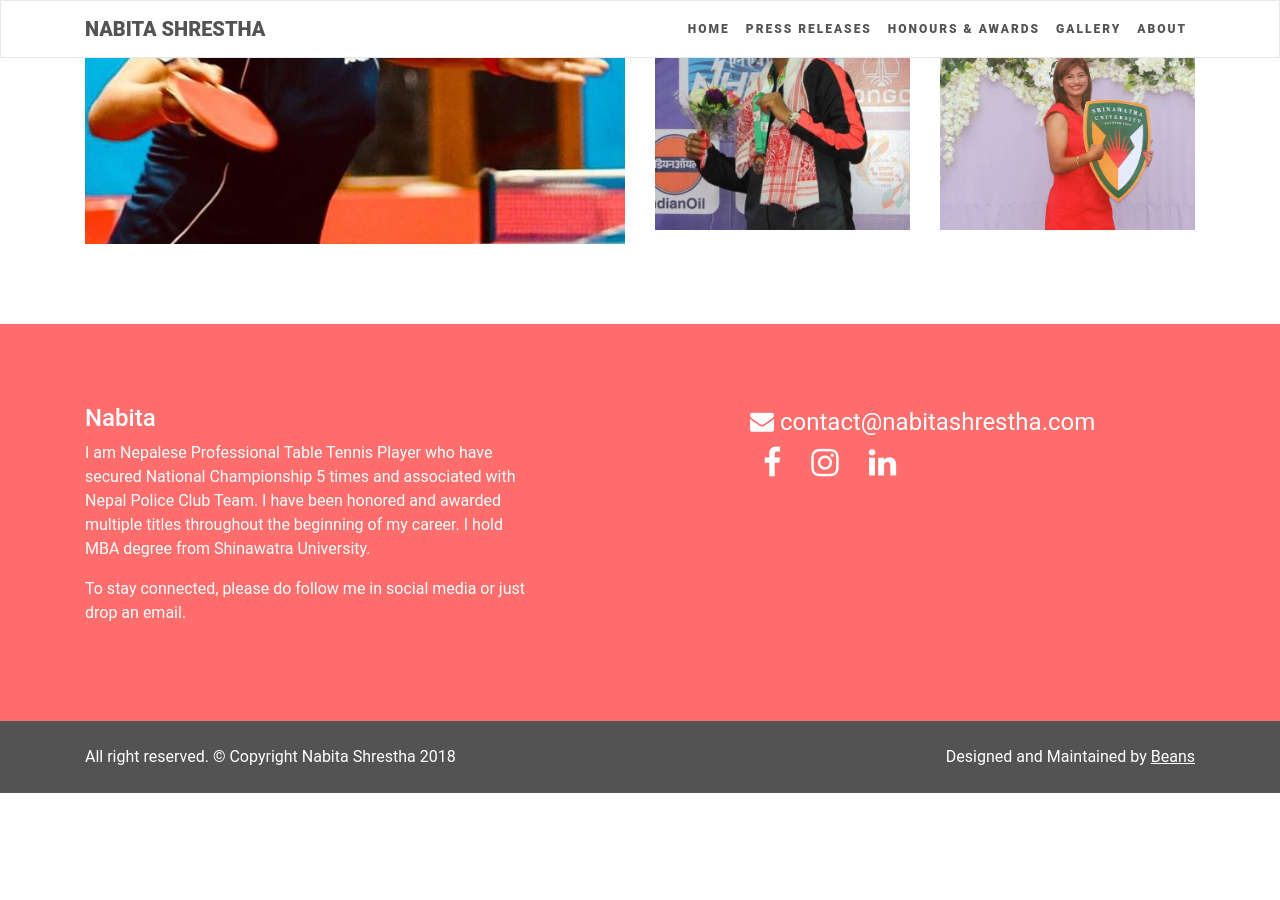
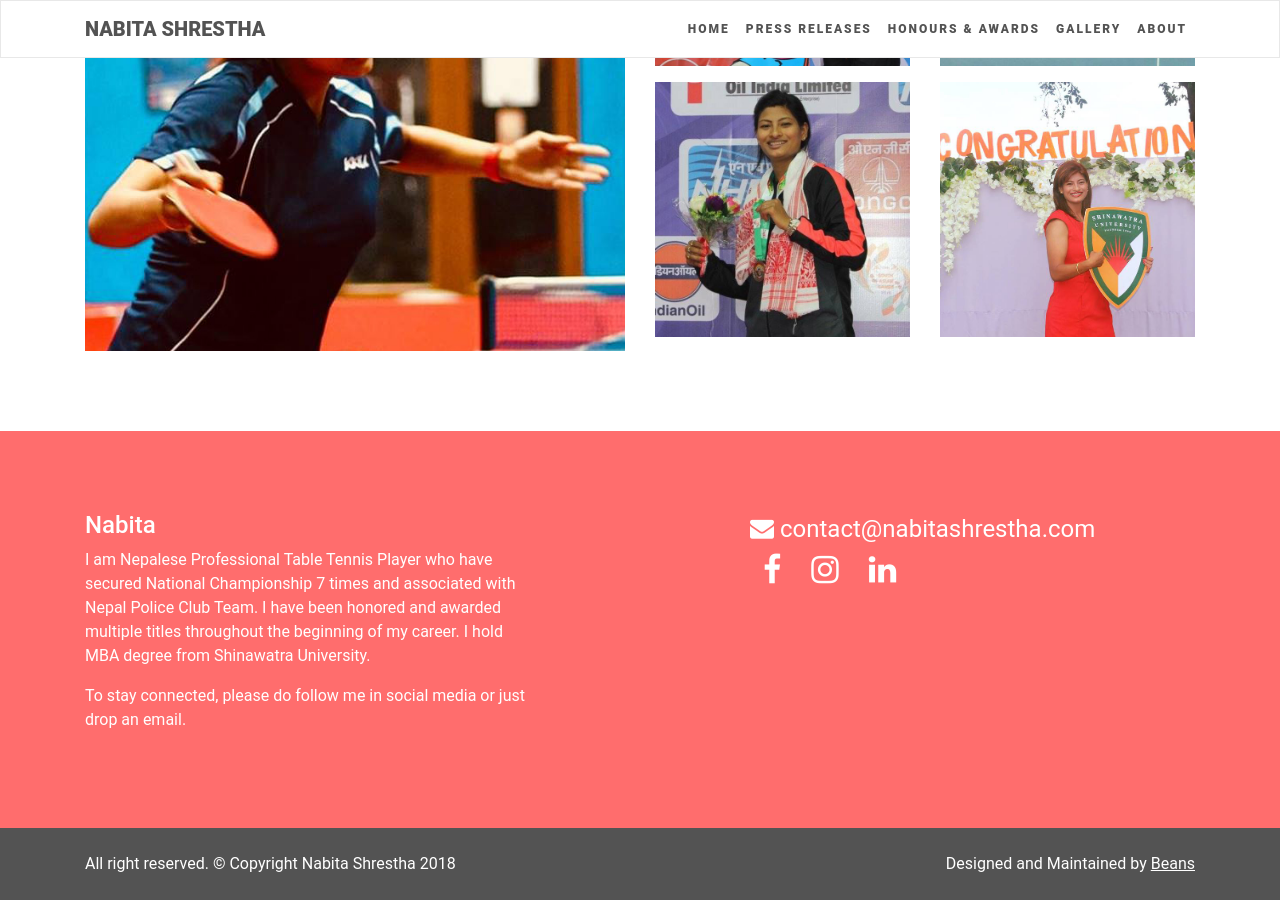
Before and after one commit to ayrbox/nabita, a Jekyll site: the page built from index.html, in a window 1280 px wide and 900 px high, scrolled down 3745 px. Built offline with Jekyll 4.4.1, drawn with Linux system fonts in a browser that asks for light colours; before the commit the page ends 4538 px from its top, so only the background shows below that; some of the changed text lies outside the part shown.

Commit message:
Update: From Rakesh

```diff
--- a/_data/timelines.yml
+++ b/_data/timelines.yml
@@ -1,3 +1,6 @@
+- name: Winner of People's Choice Award
+  desc: Bajaj Pulsar Sports Award 2072 <br/> Organized by Nepal Sports Journalists Forum
+
 - name: Best Player of the Year 2070
   desc: Nepal National and International Association
 
--- a/_includes/contact.html
+++ b/_includes/contact.html
@@ -5,7 +5,7 @@
         <h4>Nabita</h4>
         <p>
           I am Nepalese Professional Table Tennis Player who have secured National
-          Championship 5 times and associated with Nepal Police Club Team.
+          Championship 7 times and associated with Nepal Police Club Team.
           I have been honored and awarded multiple titles throughout the beginning
           of my career. I hold MBA degree from Shinawatra University.
         </p>
```
